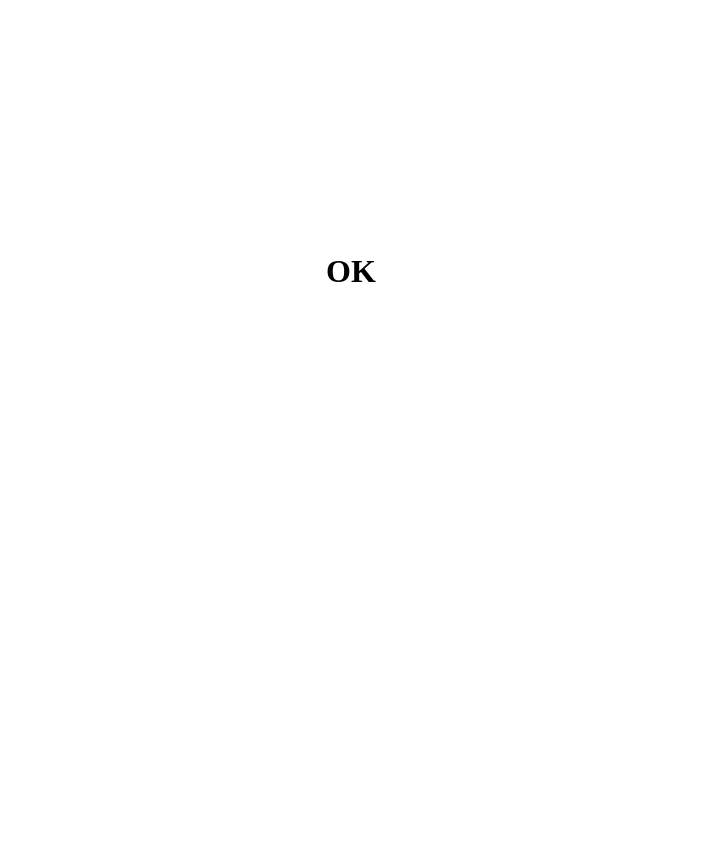
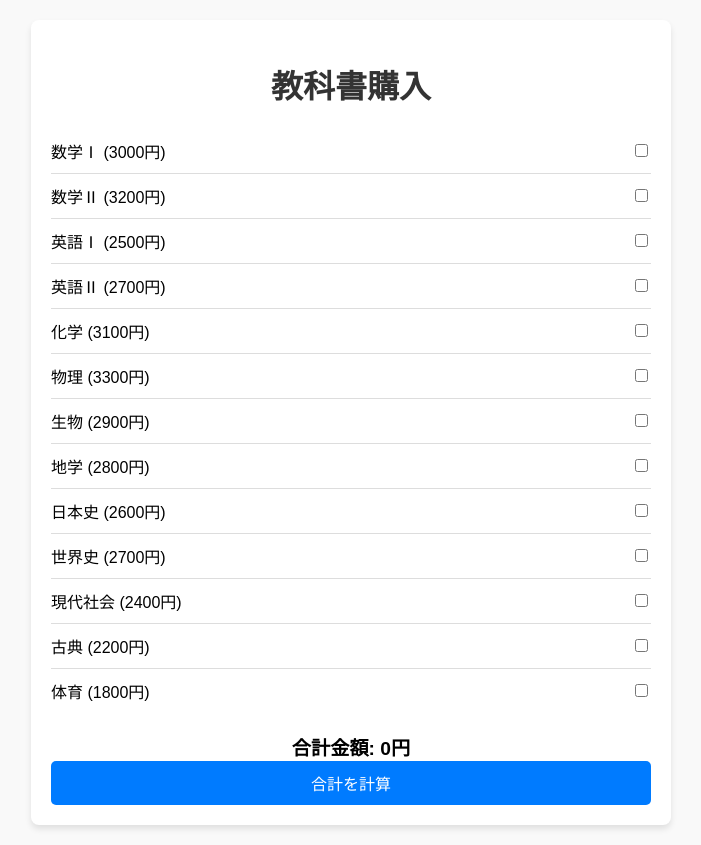
Before and after one commit to as-1-earth/TextbookSales, a plain HTML site: page index.html in a window 1280 px wide. Shown: the whole page, without its empty margins (289-990 px from the left). Before the commit the page ends 800 px from the top, so only its background shows below. Drawn offline with Linux system fonts and the light colour scheme.

Commit message:
菅沼 一旦ChatGPTのHTML

```diff
--- a/index.html
+++ b/index.html
@@ -3,9 +3,120 @@
 <head>
     <meta charset="UTF-8">
     <meta name="viewport" content="width=device-width, initial-scale=1.0">
-    <title>テストページ</title>
+    <title>教科書購入サイト</title>
+    <style>
+        body {
+            font-family: Arial, sans-serif;
+            margin: 0;
+            padding: 20px;
+            background-color: #f9f9f9;
+        }
+        .container {
+            max-width: 600px;
+            margin: 0 auto;
+            background: #fff;
+            padding: 20px;
+            box-shadow: 0 4px 6px rgba(0, 0, 0, 0.1);
+            border-radius: 8px;
+        }
+        h1 {
+            text-align: center;
+            color: #333;
+        }
+        ul {
+            list-style: none;
+            padding: 0;
+        }
+        li {
+            display: flex;
+            justify-content: space-between;
+            align-items: center;
+            padding: 10px 0;
+            border-bottom: 1px solid #ddd;
+        }
+        li:last-child {
+            border-bottom: none;
+        }
+        .total {
+            text-align: center;
+            margin-top: 20px;
+            font-size: 1.2em;
+            font-weight: bold;
+        }
+        button {
+            display: block;
+            width: 100%;
+            padding: 10px;
+            background-color: #007BFF;
+            color: white;
+            border: none;
+            border-radius: 5px;
+            cursor: pointer;
+            font-size: 1em;
+        }
+        button:hover {
+            background-color: #0056b3;
+        }
+    </style>
 </head>
 <body>
-    <h1 style="text-align: center; margin-top: 20%;">OK</h1>
+    <div class="container">
+        <h1>教科書購入</h1>
+        <ul id="textbook-list">
+            <!-- 教科書リストをJavaScriptで生成 -->
+        </ul>
+        <div class="total">合計金額: <span id="total-price">0</span>円</div>
+        <button id="calculate-button">合計を計算</button>
+    </div>
+
+    <script>
+        const textbooks = [
+            { name: '数学Ⅰ', price: 3000 },
+            { name: '数学Ⅱ', price: 3200 },
+            { name: '英語Ⅰ', price: 2500 },
+            { name: '英語Ⅱ', price: 2700 },
+            { name: '化学', price: 3100 },
+            { name: '物理', price: 3300 },
+            { name: '生物', price: 2900 },
+            { name: '地学', price: 2800 },
+            { name: '日本史', price: 2600 },
+            { name: '世界史', price: 2700 },
+            { name: '現代社会', price: 2400 },
+            { name: '古典', price: 2200 },
+            { name: '体育', price: 1800 }
+        ];
+
+        const textbookList = document.getElementById('textbook-list');
+        const totalPriceElement = document.getElementById('total-price');
+        const calculateButton = document.getElementById('calculate-button');
+
+        // 教科書リストを生成
+        textbooks.forEach((textbook, index) => {
+            const listItem = document.createElement('li');
+
+            const label = document.createElement('label');
+            label.textContent = `${textbook.name} (${textbook.price}円)`;
+            label.htmlFor = `textbook-${index}`;
+
+            const checkbox = document.createElement('input');
+            checkbox.type = 'checkbox';
+            checkbox.id = `textbook-${index}`;
+            checkbox.value = textbook.price;
+
+            listItem.appendChild(label);
+            listItem.appendChild(checkbox);
+            textbookList.appendChild(listItem);
+        });
+
+        // 合計金額を計算
+        calculateButton.addEventListener('click', () => {
+            let total = 0;
+            const checkboxes = textbookList.querySelectorAll('input[type="checkbox"]:checked');
+            checkboxes.forEach(checkbox => {
+                total += parseInt(checkbox.value, 10);
+            });
+            totalPriceElement.textContent = total;
+        });
+    </script>
 </body>
 </html>
```
